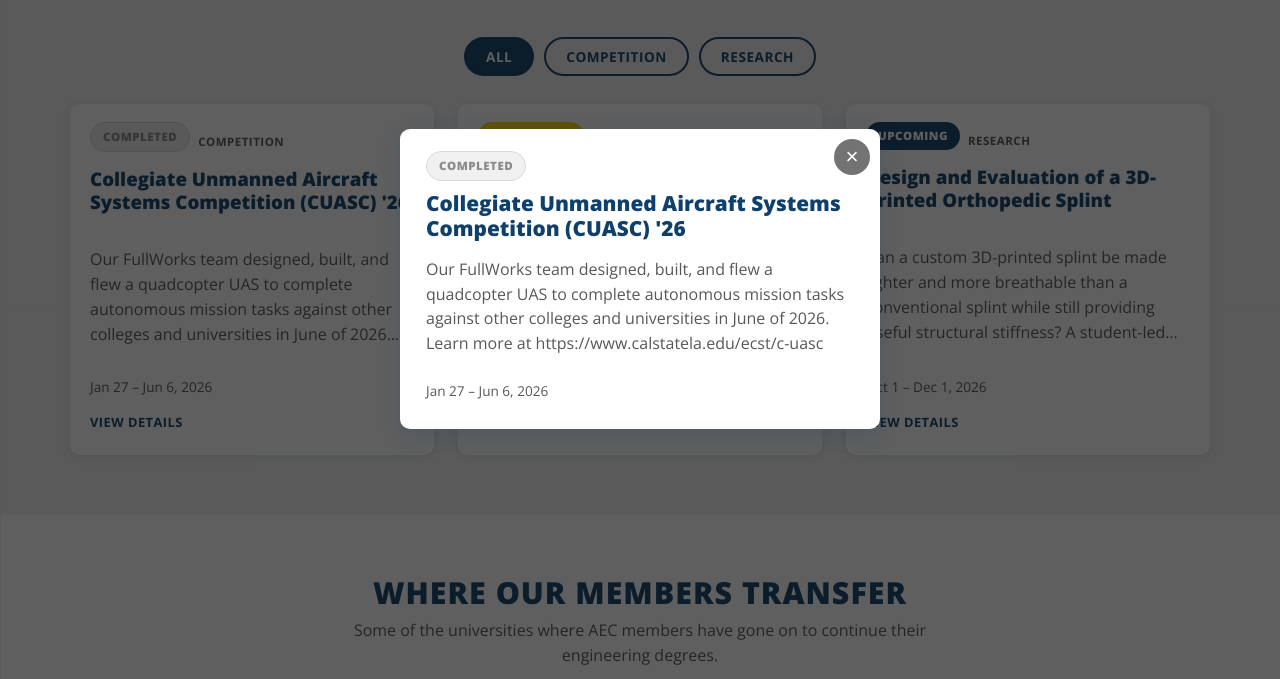
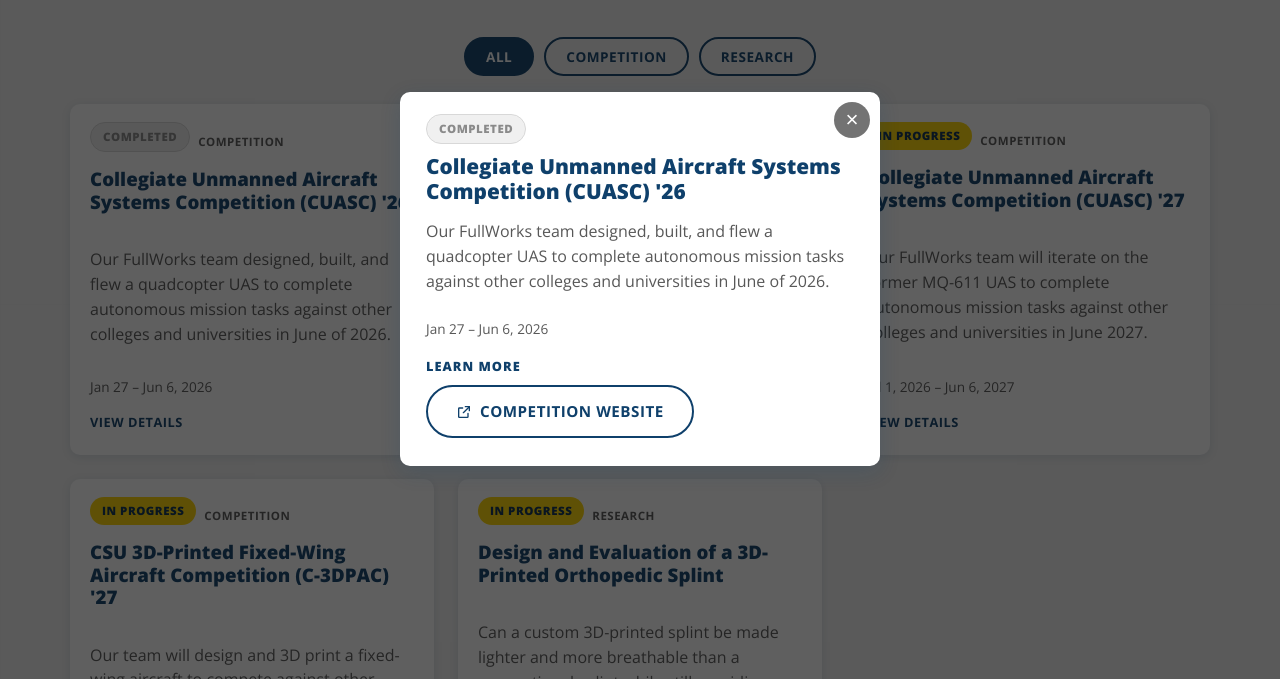
Before and after one commit to JawadZaza/aec-website, a plain HTML site: page index.html in a window 1280 px wide. Both pictures are taken after a click on the button 252 px from the left and 6375 px from the top of the page. Shown: the part 6096-6775 px from the top of the page. Drawn offline with nearby package versions, Linux system fonts and the light colour scheme.

Commit message:
comp update

```diff
--- a/assets/css/style.css
+++ b/assets/css/style.css
@@ -663,6 +663,22 @@
   gap: 8px;
 }
 
+.modal-links {
+  margin-top: 18px;
+}
+
+.modal-links-heading {
+  font-size: 0.8rem;
+  font-weight: 800;
+  letter-spacing: 1px;
+  text-transform: uppercase;
+  color: var(--navy);
+}
+
+.modal-links .modal-downloads {
+  margin-top: 8px;
+}
+
 .btn-outline-navy {
   background: transparent;
   color: var(--navy);
--- a/assets/js/main.js
+++ b/assets/js/main.js
@@ -19,7 +19,9 @@
   discord:
     '<svg viewBox="0 0 24 24" width="20" height="20" fill="currentColor"><path d="M20.32 4.79A18.5 18.5 0 0 0 15.7 3.3a.07.07 0 0 0-.08.04c-.2.36-.43.83-.58 1.2a17.1 17.1 0 0 0-5.08 0 8.4 8.4 0 0 0-.6-1.2.07.07 0 0 0-.07-.04 18.4 18.4 0 0 0-4.62 1.49.07.07 0 0 0-.03.03C1.5 9.1.8 13.28 1.14 17.4a.08.08 0 0 0 .03.05 18.6 18.6 0 0 0 5.6 2.87.07.07 0 0 0 .08-.03c.43-.6.82-1.24 1.15-1.9a.07.07 0 0 0-.04-.1 12.2 12.2 0 0 1-1.75-.85.07.07 0 0 1-.01-.12c.12-.09.23-.18.35-.27a.07.07 0 0 1 .07-.01c3.67 1.7 7.65 1.7 11.28 0a.07.07 0 0 1 .07.01c.12.1.23.18.35.27a.07.07 0 0 1-.01.12c-.56.33-1.14.6-1.75.85a.07.07 0 0 0-.04.1c.34.66.73 1.3 1.15 1.9a.07.07 0 0 0 .08.03 18.5 18.5 0 0 0 5.61-2.87.07.07 0 0 0 .03-.05c.4-4.76-.67-8.9-2.83-12.58a.06.06 0 0 0-.03-.03ZM8.68 14.8c-1.1 0-2-1.03-2-2.29s.88-2.28 2-2.28 2.02 1.03 2 2.28c0 1.26-.89 2.29-2 2.29Zm6.65 0c-1.1 0-2-1.03-2-2.29s.88-2.28 2-2.28 2.02 1.03 2 2.28c0 1.26-.88 2.29-2 2.29Z"/></svg>',
   download:
-    '<svg viewBox="0 0 24 24" width="16" height="16" fill="none" stroke="currentColor" stroke-width="2" stroke-linecap="round" stroke-linejoin="round"><path d="M12 3v12"></path><path d="M7 10l5 5 5-5"></path><path d="M5 21h14"></path></svg>'
+    '<svg viewBox="0 0 24 24" width="16" height="16" fill="none" stroke="currentColor" stroke-width="2" stroke-linecap="round" stroke-linejoin="round"><path d="M12 3v12"></path><path d="M7 10l5 5 5-5"></path><path d="M5 21h14"></path></svg>',
+  external:
+    '<svg viewBox="0 0 24 24" width="16" height="16" fill="none" stroke="currentColor" stroke-width="2" stroke-linecap="round" stroke-linejoin="round"><path d="M14 4h6v6"></path><path d="M20 4l-9 9"></path><path d="M18 14v5a1 1 0 0 1-1 1H5a1 1 0 0 1-1-1V7a1 1 0 0 1 1-1h5"></path></svg>'
 };
 
 async function loadJSON(path) {
@@ -573,6 +575,23 @@
     `
     : "";
 
+  const links = Array.isArray(c.links) ? c.links.filter((l) => l && /^https?:\/\//i.test(l.url || "")) : [];
+  const linksHtml = links.length
+    ? `
+      <div class="modal-links">
+        <div class="modal-links-heading">Learn more</div>
+        <div class="modal-downloads">
+          ${links
+            .map(
+              (l) =>
+                `<a class="btn btn-outline-navy" href="${escapeHtml(l.url)}" target="_blank" rel="noopener">${ICONS.external}${escapeHtml(l.label || l.url)}</a>`
+            )
+            .join("")}
+        </div>
+      </div>
+    `
+    : "";
+
   const overlay = el(`
     <div class="modal-overlay" id="competition-modal" role="dialog" aria-modal="true">
       <div class="modal-content officer-modal-content">
@@ -583,6 +602,7 @@
           <p>${escapeHtml(c.description || "")}</p>
           <div class="competition-date">${formatDateRange(c.startDate || c.date, c.endDate)}</div>
           ${downloadsHtml}
+          ${linksHtml}
         </div>
       </div>
     </div>
--- a/data/competitions.json
+++ b/data/competitions.json
@@ -2,26 +2,60 @@
   "competitions": [
     {
       "name": "Collegiate Unmanned Aircraft Systems Competition (CUASC) '26",
-      "description": "Our FullWorks team designed, built, and flew a quadcopter UAS to complete autonomous mission tasks against other colleges and universities in June of 2026. Learn more at \n\nhttps://www.calstatela.edu/ecst/c-uasc",
+      "description": "Our FullWorks team designed, built, and flew a quadcopter UAS to complete autonomous mission tasks against other colleges and universities in June of 2026.",
       "status": "Completed",
       "category": "Competition",
       "startDate": "2026-01-27",
       "endDate": "2026-06-06",
-      "files": []
+      "files": [],
+      "links": [
+        { "label": "Competition Website", "url": "https://www.calstatela.edu/ecst/c-uasc" }
+      ]
+    },
+    {
+      "name": "NASA MINDS Competition '24",
+      "description": "Our club's team won first place at the 2024 NASA MINDS (MUREP Innovative New Designs for Space) competition, beating Cal Poly Pomona, Fresno State, and other four-year schools nationwide. The team built an RFID-based system that helps astronauts find lost tools and objects in under 10 seconds, earning a $3,000 prize and a VIP trip to Kennedy Space Center.",
+      "status": "Completed",
+      "category": "Competition",
+      "startDate": "2024-05-03",
+      "files": [],
+      "links": [
+        { "label": "Fullerton College News Story", "url": "https://news.fullcoll.edu/applied-engineering-team-dominates-at-2024-nasa-minds-competition/" },
+        { "label": "NASA 2024 Winners List (PDF)", "url": "https://www.nasa.gov/wp-content/uploads/2024/09/2024-nasa-minds-winners-list.pdf" }
+      ]
     },
     {
       "name": "Collegiate Unmanned Aircraft Systems Competition (CUASC) '27",
-      "description": "Our FullWorks team will iterate on the former MQ-611 UAS to complete autonomous mission tasks against other colleges and universities in June 2027. Learn more at \n\nhttps://www.calstatela.edu/ecst/c-uasc",
+      "description": "Our FullWorks team will iterate on the former MQ-611 UAS to complete autonomous mission tasks against other colleges and universities in June 2027.",
       "status": "In Progress",
       "category": "Competition",
       "startDate": "2026-07-01",
       "endDate": "2027-06-06",
-      "files": []
+      "files": [],
+      "links": [
+        { "label": "Competition Website", "url": "https://www.calstatela.edu/ecst/c-uasc" },
+        { "label": "2027 Rules (PDF)", "url": "https://www.calstatela.edu/sites/default/files/2027%20C-UASC%20Rules%20Rev%201.pdf" },
+        { "label": "FAQ (PDF)", "url": "https://www.calstatela.edu/sites/default/files/FAQ%20C-UASC%202026%20Rev%202%202026-02-19_accessible.pdf" },
+        { "label": "Design Guidelines (Word)", "url": "https://www.calstatela.edu/sites/default/files/2026%20CSU%20UAV%20Design%20Competition%20Guidelines%20and%20Evaluation%20Criteria_accessible.docx" }
+      ]
+    },
+    {
+      "name": "CSU 3D-Printed Fixed-Wing Aircraft Competition (C-3DPAC) '27",
+      "description": "Our team will design and 3D print a fixed-wing aircraft to compete against other colleges and universities at Cal State LA on May 29, 2027. Entries are judged on flight performance (eight seconds of powered propulsion followed by a glide) and on design innovation.",
+      "status": "In Progress",
+      "category": "Competition",
+      "startDate": "2027-05-29",
+      "files": [],
+      "links": [
+        { "label": "Competition Website", "url": "https://www.calstatela.edu/ecst/aircraft-competition" },
+        { "label": "2027 Rules & Checklist (PDF)", "url": "https://www.calstatela.edu/sites/default/files/2027%20C-3DPAC%20Rules%20and%20Checklist%20Rev%201.pdf" },
+        { "label": "Design Guidelines (Word)", "url": "https://www.calstatela.edu/sites/default/files/2026%20CSU%20UAV%20Design%20Competition%20Guidelines%20and%20Evaluation%20Criteria_accessible.docx" }
+      ]
     },
     {
       "name": "Design and Evaluation of a 3D-Printed Orthopedic Splint",
       "description": "Can a custom 3D-printed splint be made lighter and more breathable than a conventional splint while still providing useful structural stiffness? A student-led research project running through the fall semester, ending in a physical tri-fold research board, a tested prototype, and a dataset comparing printed and conventional splints.",
-      "status": "Upcoming",
+      "status": "In Progress",
       "category": "Research",
       "startDate": "2026-10-01",
       "endDate": "2026-12-01",
```
Also changed, not shown: 2 other files.
